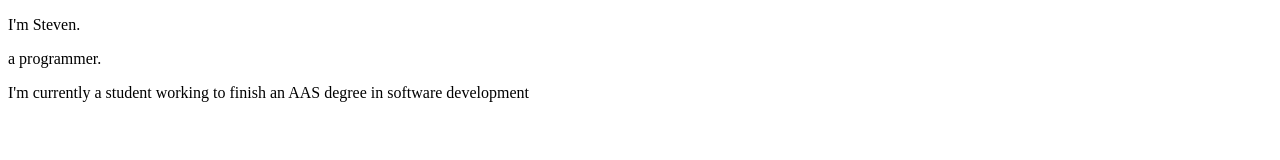
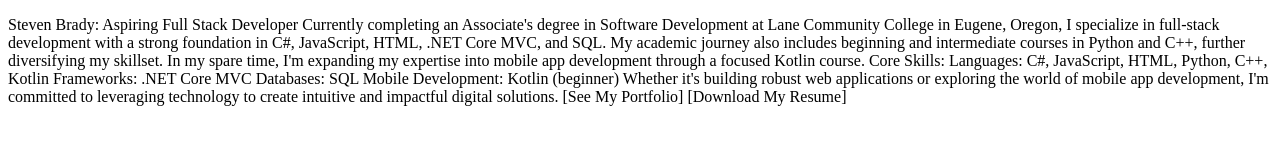
Before and after one commit to bradysteven06/UdemyWebDevBootcamp, a plain HTML site: page Capstone Project 2 - Personal Site/index.html in a window 1280 px wide. Drawn offline with Linux system fonts and the light colour scheme.

Commit message:
decided on basic content for personal site

```diff
--- a/Capstone Project 2 - Personal Site/index.html
+++ b/Capstone Project 2 - Personal Site/index.html
@@ -9,10 +9,20 @@
 </head>
 
 <body>
-    <p>I'm Steven.</p>
-    <p>a programmer.</p>
+    <p>Steven Brady: Aspiring Full Stack Developer
 
-    <p>I'm currently a student working to finish an AAS degree in software development</p>
+      Currently completing an Associate's degree in Software Development at Lane Community College in Eugene, Oregon, I specialize in full-stack development with a strong foundation in C#, JavaScript, HTML, .NET Core MVC, and SQL. My academic journey also includes beginning and intermediate courses in Python and C++, further diversifying my skillset. In my spare time, I'm expanding my expertise into mobile app development through a focused Kotlin course.
+
+      Core Skills:
+
+          Languages: C#, JavaScript, HTML, Python, C++, Kotlin
+          Frameworks: .NET Core MVC
+          Databases: SQL
+          Mobile Development: Kotlin (beginner)
+
+      Whether it's building robust web applications or exploring the world of mobile app development, I'm committed to leveraging technology to create intuitive and impactful digital solutions.
+
+      [See My Portfolio] [Download My Resume]</p>
 </body>
 
 </html>
```
